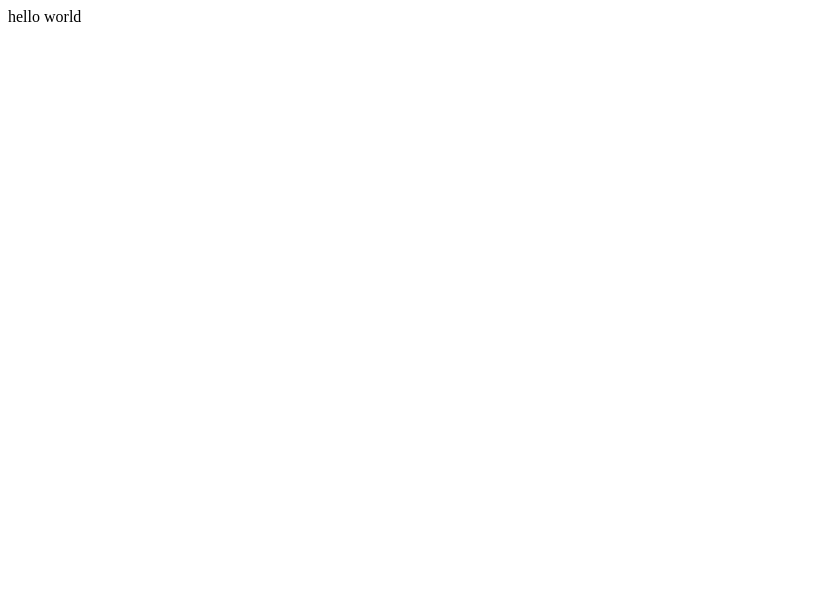
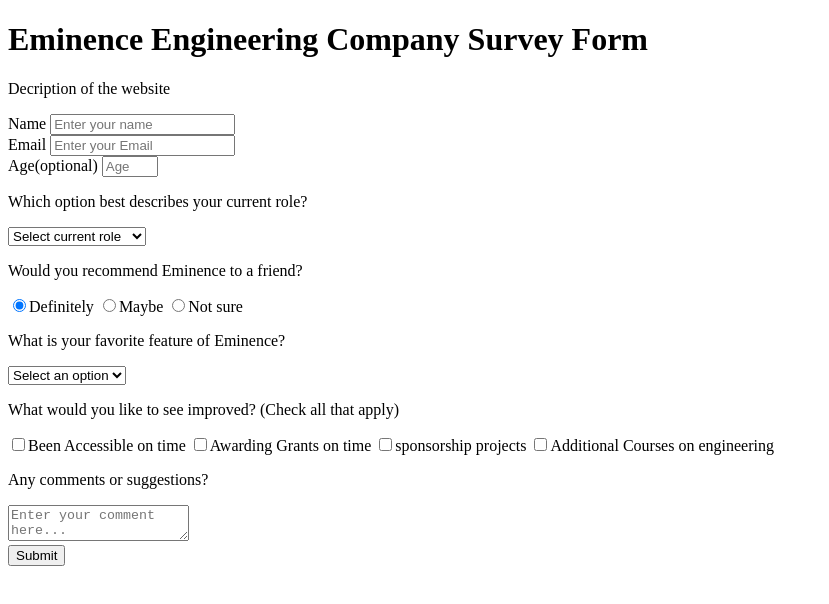
Before and after one commit to HadranielAmon/SATrials, a plain HTML site: page index.html in a window 1280 px wide. Shown: the whole page, without its empty margins (0-829 px from the left). Drawn offline with Linux system fonts and the light colour scheme.

Commit message:
Html changes

```diff
--- a/index.html
+++ b/index.html
@@ -1,12 +1,171 @@
 <!DOCTYPE html>
-<html lang="en">
-<head>
-    <meta charset="UTF-8">
-    <meta http-equiv="X-UA-Compatible" content="IE=edge">
-    <meta name="viewport" content="width=device-width, initial-scale=1.0">
-    <title>Document</title>
-</head>
-<body>
-    hello world
-</body>
+<html>
+  <head>
+    <link rel="stylesheet" href="styles.css" />
+    <link rel="preconnect" href="https://fonts.googleapis.com" />
+    <link rel="preconnect" href="https://fonts.gstatic.com" crossorigin />
+    <link
+      href="https://fonts.googleapis.com/css2?family=Montserrat:wght@400;700&display=swap"
+      rel="stylesheet"
+    />
+  </head>
+  <body>
+    <div class="container">
+      <header class="header">
+        <h1 id="title" class="text-center">
+          Eminence Engineering Company Survey Form
+        </h1>
+        <p id="description" class="description text-center">
+          Decription of the website
+        </p>
+      </header>
+      <form id="survey-form">
+        <div class="form-group">
+          <label id="name-label" for="name">Name</label>
+          <input
+            type="text"
+            name="name"
+            id="name"
+            class="form-control"
+            placeholder="Enter your name"
+            required
+          />
+        </div>
+        <div class="form-group">
+          <label id="email-label" for="email">Email</label>
+          <input
+            type="email"
+            name="email"
+            id="email"
+            class="form-control"
+            placeholder="Enter your Email"
+            required
+          />
+        </div>
+        <div class="form-group">
+          <label id="number-label" for="number"
+            >Age<span class="clue">(optional)</span></label
+          >
+          <input
+            type="number"
+            name="age"
+            id="number"
+            min="10"
+            max="99"
+            class="form-control"
+            placeholder="Age"
+          />
+        </div>
+        <div class="form-group">
+          <p>Which option best describes your current role?</p>
+          <select id="dropdown" name="role" class="form-control" required>
+            <option disabled selected value>Select current role</option>
+            <option value="Receptionist">Taiwo</option>
+            <option value="job">Lead Engineer</option>
+            <option value="internship">Full Time internsgip</option>
+            <option value="preferNo">Prefer not to say</option>
+            <option value="other">Other</option>
+          </select>
+        </div>
+
+        <div class="form-group">
+          <p>Would you recommend Eminence to a friend?</p>
+          <label>
+            <input
+              name="user-recommend"
+              value="definitely"
+              type="radio"
+              class="input-radio"
+              checked
+            />Definitely</label
+          >
+          <label>
+            <input
+              name="user-recommend"
+              value="maybe"
+              type="radio"
+              class="input-radio"
+            />Maybe</label
+          >
+
+          <label
+            ><input
+              name="user-recommend"
+              value="no"
+              type="radio"
+              class="input-radio"
+            />Not sure</label
+          >
+        </div>
+
+        <div class="form-group">
+          <p>What is your favorite feature of Eminence?</p>
+          <select id="most-like" name="mostLike" class="form-control" required>
+            <option disabled selected value>Select an option</option>
+            <option value="challenges">sponsorship</option>
+            <option value="projects">Projects</option>
+            <option value="community">Grants</option>
+            <option value="openSource">Building rally</option>
+          </select>
+        </div>
+
+        <div class="form-group">
+          <p>
+            What would you like to see improved?
+            <span class="clue">(Check all that apply)</span>
+          </p>
+
+          <label
+            ><input
+              name="prefer"
+              value="Been Accessible on time"
+              type="checkbox"
+              class="input-checkbox"
+            />Been Accessible on time</label
+          >
+          <label>
+            <input
+              name="prefer"
+              value="Awarding Grants on time"
+              type="checkbox"
+              class="input-checkbox"
+            />Awarding Grants on time</label
+          >
+          <label
+            ><input
+              name="prefer"
+              value="sponsorship projects"
+              type="checkbox"
+              class="input-checkbox"
+            />sponsorship projects</label
+          >
+
+          <label
+            ><input
+              name="prefer"
+              value="additional-courses on engineering"
+              type="checkbox"
+              class="input-checkbox"
+            />Additional Courses on engineering</label
+          >
+        </div>
+
+        <div class="form-group">
+          <p>Any comments or suggestions?</p>
+          <textarea
+            id="comments"
+            class="input-textarea"
+            name="comment"
+            placeholder="Enter your comment here..."
+          ></textarea>
+        </div>
+
+        <div class="form-group">
+          <button type="submit" id="submit" class="submit-button">
+            Submit
+          </button>
+        </div>
+      </form>
+    </div>
+  </body>
 </html>
```
